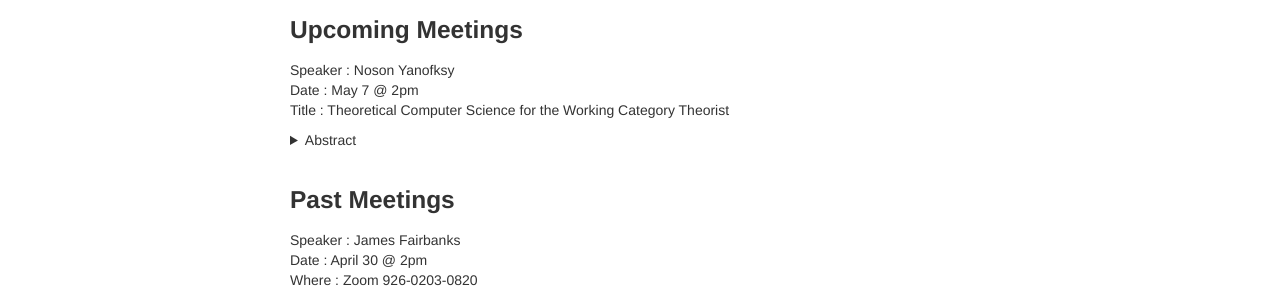
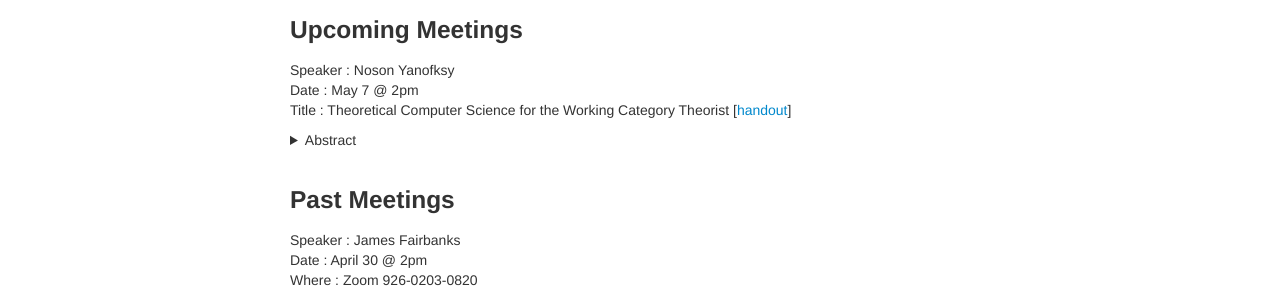
Before and after one commit to mdcats/mdcats.github.io, a Jekyll site: the page built from pages/Meetings.md, in a window 1280 px wide. Shown: the part 222-514 px from the top of the page. Built offline with Jekyll 4.4.1, drawn with Linux system fonts in a browser that asks for light colours.

Commit message:
added noson handout

```diff
--- a/pages/Meetings.md
+++ b/pages/Meetings.md
@@ -11,7 +11,7 @@ We will meet at intermittent Thursdays @ 2pm over [Zoom](zoom.us)
 ### Upcoming Meetings
 Speaker : Noson Yanofksy
 Date : May 7 @ 2pm
-Title : Theoretical Computer Science for the Working Category Theorist
+Title : Theoretical Computer Science for the Working Category Theorist  \[[handout](..\assets\docs\Noson_TCStalkHandout.pdf)\]
 <details><summary>Abstract</summary>
 <p>
 This talk is a preview of a forthcoming book in the Applied Category Theory series of Cambridge University Press. The book uses basic category theory to describe all the central concepts and prove the main theorems of theoretical computer science. Category theory, which works with functions, processes, and structures, is uniquely qualified to present the fundamental results of theoretical computer science. We will meet some of the deepest ideas and theorems of modern computers and mathematics,  e.g., Turing machines, unsolvable problems, the P=NP question, Kurt Gödel's incompleteness theorem, intractable problems, cryptographic protocols, Alan Turing's Halting problem, and much more. I will report on new things I learned about theoretical computer science and category theory while working on this project.
```
Also changed, not shown: 1 other file.
